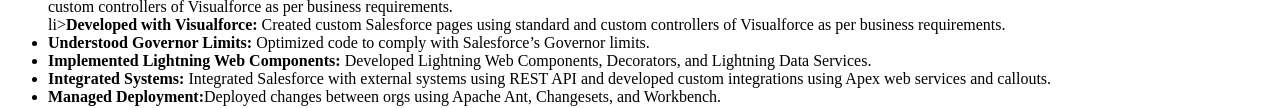
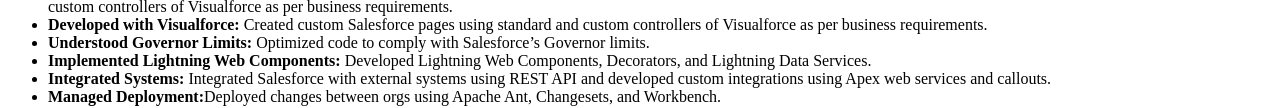
Before and after one commit to kirandevireddy98/My-portfolio, a plain HTML site: page index.html in a window 1280 px wide. Shown: the part 454-562 px from the top of the page. Drawn offline with Linux system fonts and the light colour scheme.

Commit message:
index.html

```diff
--- a/index.html
+++ b/index.html
@@ -37,7 +37,7 @@
             Developed with Visualforce: Created custom Salesforce pages using standard and custom controllers of
             Visualforce as per business requirements.
         </li>
-        li><b>Developed with Visualforce: </b>  Created custom Salesforce pages using standard and custom controllers of
+        <li><b>Developed with Visualforce: </b>  Created custom Salesforce pages using standard and custom controllers of
 Visualforce as per business requirements.
 
         </li>
```
